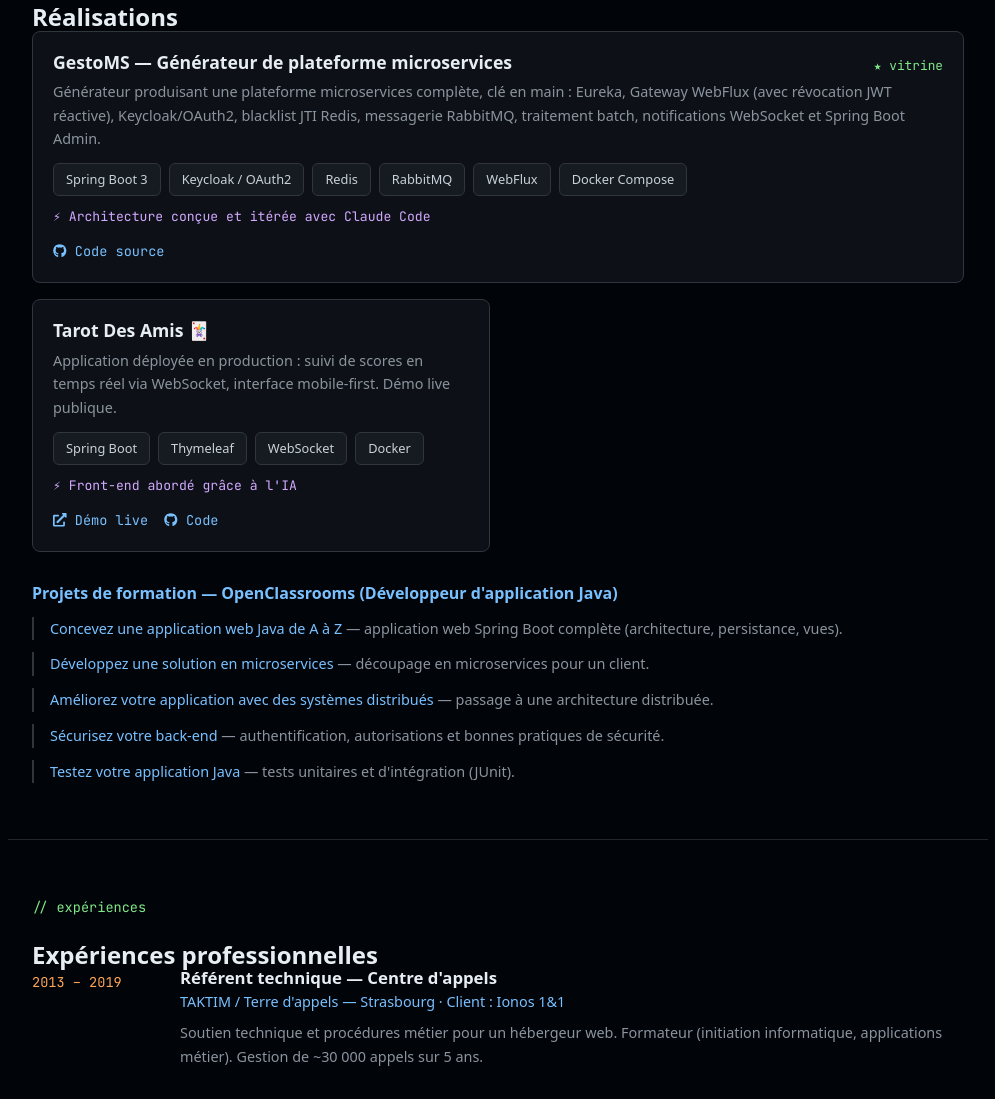
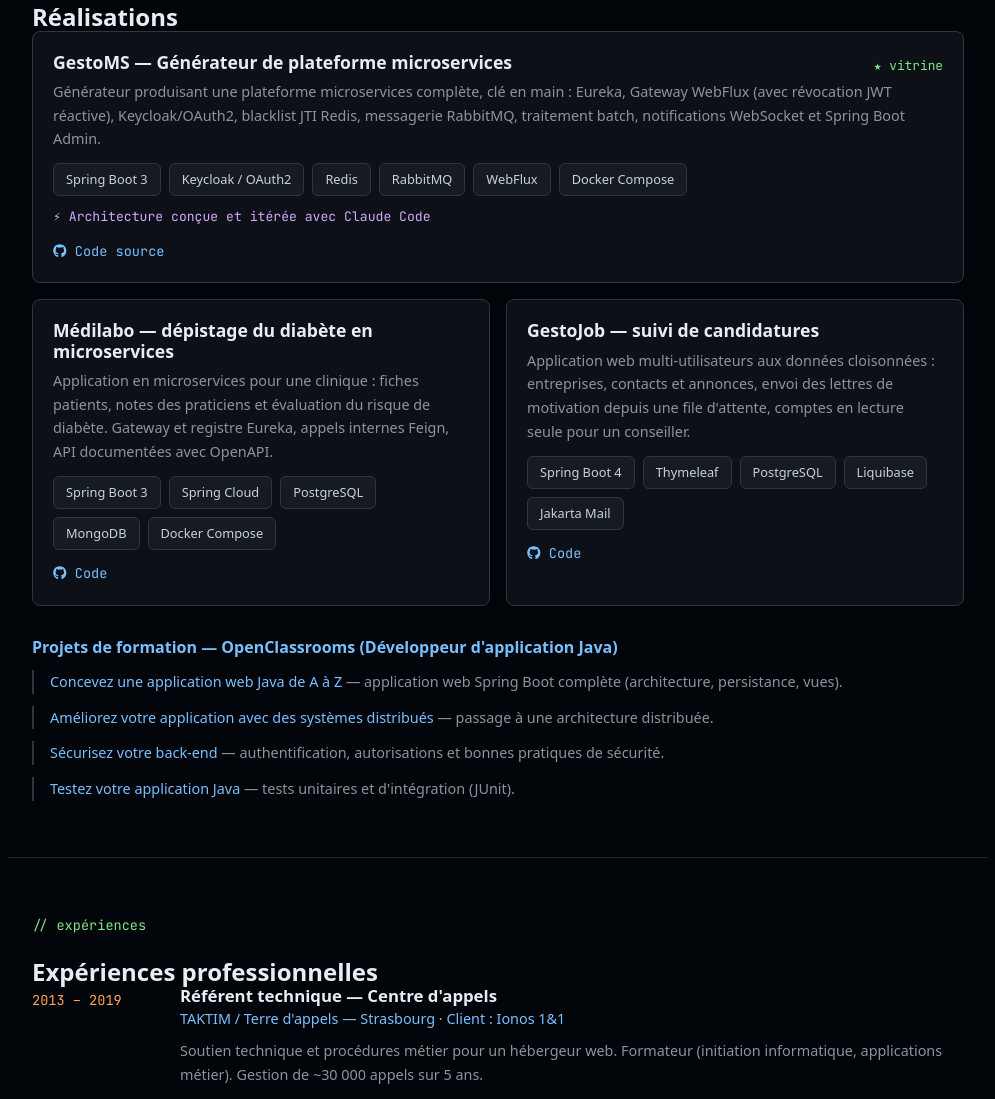
Before and after one commit to monsieur486/monsieur486, a plain HTML site: page www/index.html in a window 1280 px wide. Shown: the part 1635-2734 px from the top of the page, without its empty margins (142-1137 px from the left). Drawn offline with Linux system fonts and the light colour scheme.

Commit message:
feat(site): remplace Tarot Des Amis par Médilabo et GestoJob
Les réalisations mettent en avant deux projets plus représentatifs :
Médilabo (microservices Spring Cloud) et GestoJob (application web
multi-utilisateurs). Médilabo quitte la liste des projets de formation
pour ne pas apparaître deux fois.

```diff
--- a/www/index.html
+++ b/www/index.html
@@ -195,21 +195,39 @@
         <!-- Grille des autres projets -->
         <div class="projects-grid">
             <article class="project">
-                <h3>Tarot Des Amis 🃏</h3>
+                <h3>Médilabo — dépistage du diabète en microservices</h3>
                 <p class="project__desc">
-                    Application déployée en production : suivi de scores en temps réel via
-                    WebSocket, interface mobile-first. Démo live publique.
+                    Application en microservices pour une clinique : fiches patients, notes des
+                    praticiens et évaluation du risque de diabète. Gateway et registre Eureka,
+                    appels internes Feign, API documentées avec OpenAPI.
                 </p>
                 <div class="tags">
-                    <span class="tag">Spring Boot</span>
+                    <span class="tag">Spring Boot 3</span>
+                    <span class="tag">Spring Cloud</span>
+                    <span class="tag">PostgreSQL</span>
+                    <span class="tag">MongoDB</span>
+                    <span class="tag">Docker Compose</span>
+                </div>
+                <div class="project__links">
+                    <a href="https://github.com/monsieur486/developpez_une_solution_en_microservices_pour_votre_client" target="_blank"><i class="fab fa-github"></i> Code</a>
+                </div>
+            </article>
+            <article class="project">
+                <h3>GestoJob — suivi de candidatures</h3>
+                <p class="project__desc">
+                    Application web multi-utilisateurs aux données cloisonnées : entreprises,
+                    contacts et annonces, envoi des lettres de motivation depuis une file
+                    d'attente, comptes en lecture seule pour un conseiller.
+                </p>
+                <div class="tags">
+                    <span class="tag">Spring Boot 4</span>
                     <span class="tag">Thymeleaf</span>
-                    <span class="tag">WebSocket</span>
-                    <span class="tag">Docker</span>
+                    <span class="tag">PostgreSQL</span>
+                    <span class="tag">Liquibase</span>
+                    <span class="tag">Jakarta Mail</span>
                 </div>
-                <p class="ia-note">Front-end abordé grâce à l'IA</p>
                 <div class="project__links">
-                    <a href="https://tda.mr486.com" target="_blank"><i class="fas fa-external-link-alt"></i> Démo live</a>
-                    <a href="https://github.com/monsieur486/newTarotDesAmis" target="_blank"><i class="fab fa-github"></i> Code</a>
+                    <a href="https://github.com/monsieur486/gestoJob" target="_blank"><i class="fab fa-github"></i> Code</a>
                 </div>
             </article>
         </div>
@@ -220,10 +238,6 @@
             <li>
                 <a href="https://github.com/monsieur486/concevez_une_application_web_java_de_a_a_z" target="_blank">Concevez une application web Java de A à Z</a>
                 — application web Spring Boot complète (architecture, persistance, vues).
-            </li>
-            <li>
-                <a href="https://github.com/monsieur486/developpez_une_solution_en_microservices_pour_votre_client" target="_blank">Développez une solution en microservices</a>
-                — découpage en microservices pour un client.
             </li>
             <li>
                 <a href="https://github.com/monsieur486/ameliorez_votre_application_avec_des_systemes_distribues" target="_blank">Améliorez votre application avec des systèmes distribués</a>
```
